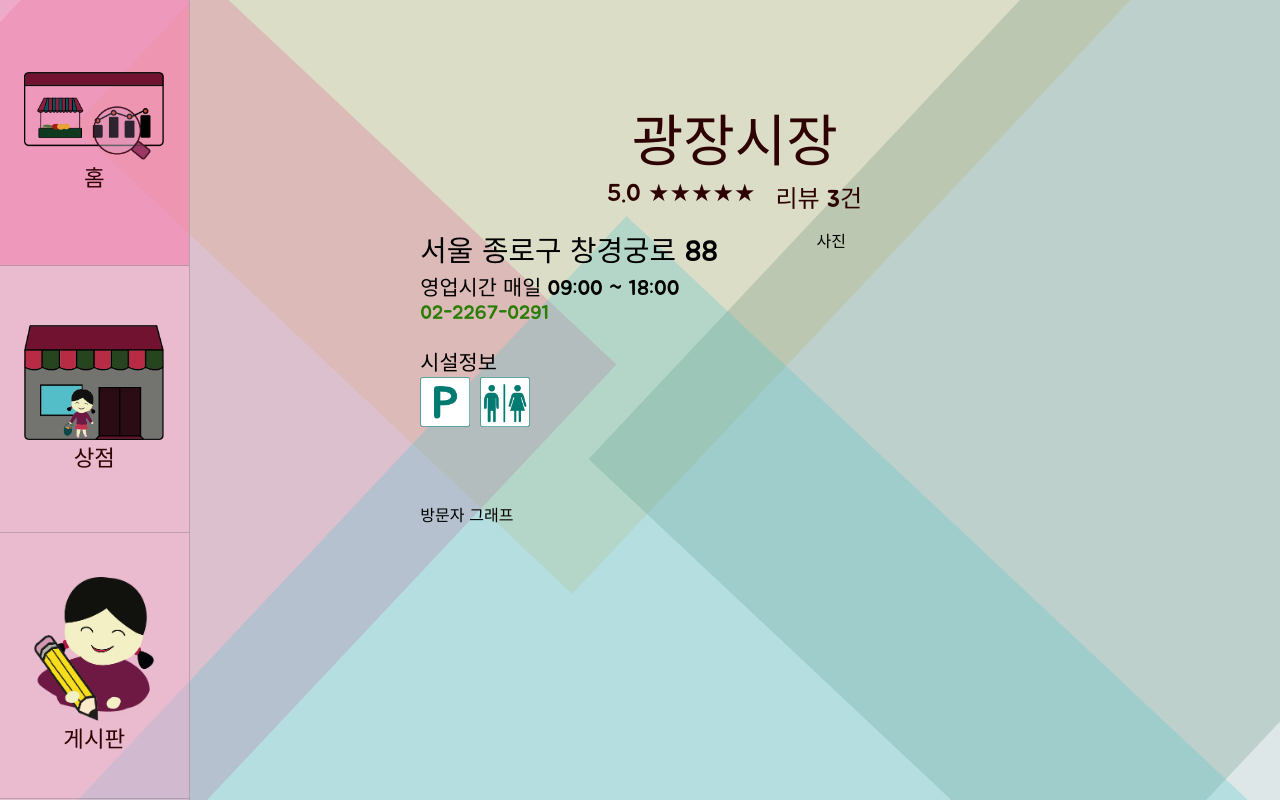
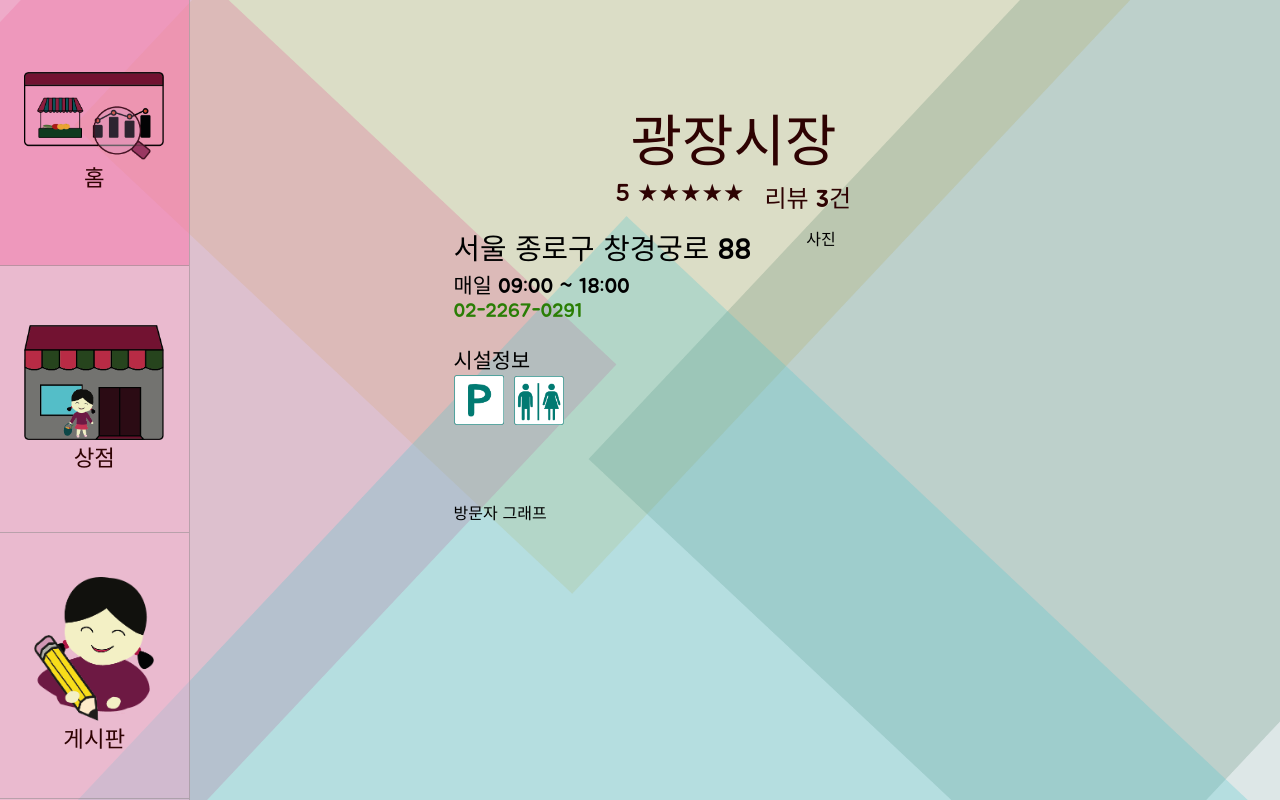
Before and after one commit to angelhackseoul2020/ssasu_market, a Vue app in the folder frontend/: page /market/home in a window 1280 px wide. Built offline with nearby package versions, Linux system fonts and the light colour scheme.

Commit message:
[feat] Make market home page
MarketInfo

```diff
--- a/frontend/src/components/market/MarketHome.vue
+++ b/frontend/src/components/market/MarketHome.vue
@@ -1,7 +1,19 @@
 <template>
   <div class="home">
-      <MarketInfo></MarketInfo>
+    <div id="MarketDetail">
+      <MarketInfo
+        v-for="data in datas"
+        :key="data"
+        :name="data.name"
+        :score="data.score"
+        :star="data.star"
+        :reviewNum="data.reviewNum"
+        :address="data.address"
+        :time="data.time"
+        :tell="data.tell"
+      />
       <MarketVisit></MarketVisit>
+    </div>
   </div>
 </template>
 
@@ -11,11 +23,26 @@ import MarketVisit from "./MarketVisit.vue";
 
 export default {
   name: "MarketHome",
+  data() {
+    return {
+      datas: [
+        {
+          name: "광장시장",
+          score: 5.0,
+          star: "★★★★★",
+          reviewNum: 3,
+          address: "서울 종로구 창경궁로 88",
+          time: "매일 09:00 ~ 18:00",
+          tell: "02-2267-0291"
+        }
+      ]
+    };
+  },
   components: {
     MarketInfo,
     MarketVisit
   }
-}
+};
 </script>
 
 <style scoped>
@@ -24,4 +51,25 @@ export default {
   font-family: "Jua", sans-serif;
   margin: 3rem 3rem;
 }
+#MarketDetail {
+  position: absolute;
+  overflow: auto;
+  top: 0;
+  width: 70%;
+  height: 80%;
+}
+#MarketDetail::-webkit-scrollbar {
+  width: 10px;
+}
+#MarketDetail::-webkit-scrollbar-thumb {
+  background-color: #88093e;
+  border-radius: 10px;
+  background-clip: padding-box;
+  border: 2px solid transparent;
+}
+#MarketDetail::-webkit-scrollbar-track {
+  background-color: rgba(221, 149, 149, 0.726);
+  border-radius: 10px;
+  box-shadow: inset 0px 0px 5px white;
+}
 </style>
--- a/frontend/src/components/market/MarketInfo.vue
+++ b/frontend/src/components/market/MarketInfo.vue
@@ -1,38 +1,28 @@
 <template>
   <div class="marketInfoWrap">
     <div class="marketInfo">
-      <div class="marketName">
-        광장시장
-      </div>
+      <div class="marketName">{{name}}</div>
 
       <div class="starReview">
         <!-- starComponent -->
-        <div>5.0 ★★★★★</div>
-        <div class="reviewNum">리뷰 3건</div>
+        <div>{{score}} {{star}}</div>
+        <div class="reviewNum">리뷰 {{reviewNum}}건</div>
       </div>
 
       <div class="aboutMarket">
         <div class="textInfo">
-          <div class="address">
-            서울 종로구 창경궁로 88
-          </div>
-          <div class="time">
-            영업시간 매일 09:00 ~ 18:00
-          </div>
-          <div class="tell">
-            02-2267-0291
-          </div>
+          <div class="address">{{address}}</div>
+          <div class="time">{{time}}</div>
+          <div class="tell">{{tell}}</div>
           <div class="utility">
             시설정보
             <div class="utilIcon">
-              <img class="park" src="../../assets/imgs/park.png" alt="">
-              <img class="toilet" src="../../assets/imgs/toilet.png" alt="">
+              <img class="park" src="../../assets/imgs/park.png" alt />
+              <img class="toilet" src="../../assets/imgs/toilet.png" alt />
             </div>
           </div>
         </div>
-        <div class="photoInfo">
-          사진
-        </div>
+        <div class="photoInfo">사진</div>
       </div>
     </div>
   </div>
@@ -40,15 +30,38 @@
 
 <script>
 export default {
-
-}
+  name: "MarketInfo",
+  props: {
+    name: {
+      type: String
+    },
+    score: {
+      type: Number
+    },
+    star: {
+      type: String
+    },
+    reviewNum: {
+      type: Number
+    },
+    address: {
+      type: String
+    },
+    time: {
+      type: String
+    },
+    tell: {
+      type: String
+    }
+  }
+};
 </script>
 
 <style scoped>
 @import url("https://fonts.googleapis.com/css2?family=Jua&display=swap");
 * {
-    font-family: "Jua", sans-serif;
-    box-sizing: border-box;
+  font-family: "Jua", sans-serif;
+  box-sizing: border-box;
 }
 .marketInfo {
   width: 70%;
@@ -57,13 +70,13 @@ export default {
 .marketName {
   text-align: center;
   font-size: 3.5rem;
-  color: #2E0202;
+  color: #2e0202;
 }
 .starReview {
   display: flex;
   justify-content: center;
   font-size: 1.5rem;
-  color: #2E0202;
+  color: #2e0202;
 }
 .reviewNum {
   padding-left: 20px;
@@ -84,7 +97,7 @@ export default {
 }
 .tell {
   font-size: 1.2rem;
-  color: #2A7E05;
+  color: #2a7e05;
 }
 .utility {
   padding-top: 20px;
--- a/frontend/src/components/market/MarketStore.vue
+++ b/frontend/src/components/market/MarketStore.vue
@@ -13,6 +13,7 @@
           v-for="data in datas"
           :key="data"
           :name="data.name"
+          :type="data.type"
           :address="data.address"
           :tell="data.tell"
         />
@@ -30,26 +31,32 @@ export default {
       datas: [
         {
           name: "신라한복",
+          type: "한복",
           address: "서울특별시 종로구 예지도 6-1 광장시장 1층 134-1호",
           tell: "02-2275-9003"
         },
         {
           name: "신라한복2",
+          type: "한복2",
+
           address: "서울특별시 종로구",
           tell: "02-2275"
         },
         {
           name: "신라한복3",
+          type: "한복3",
           address: "서울특별시 종로구3",
           tell: "02-2275"
         },
         {
           name: "신라한복4",
+          type: "한복4",
           address: "서울특별시 종로구4",
           tell: "02-2275"
         },
         {
           name: "신라한복5",
+          type: "한복5",
           address: "서울특별시 종로구5",
           tell: "02-2275"
         }
--- a/frontend/src/components/market/StoreCard.vue
+++ b/frontend/src/components/market/StoreCard.vue
@@ -7,7 +7,7 @@
       <div class="storeInfo">
         <div class="storeNameCategory">
           <div class="storeName">{{name}}</div>
-          <div class="storeCategory">/ 한복</div>
+          <div class="storeCategory">/ {{type}}</div>
         </div>
         <div class="storeAddress">{{address}}</div>
         <div class="storePhone">{{tell}}</div>
@@ -21,6 +21,9 @@ export default {
   name: "StoreCard",
   props: {
     name: {
+      type: String
+    },
+    type: {
       type: String
     },
     address: {
```
Lines whose indentation alone changed are shown as unchanged.
